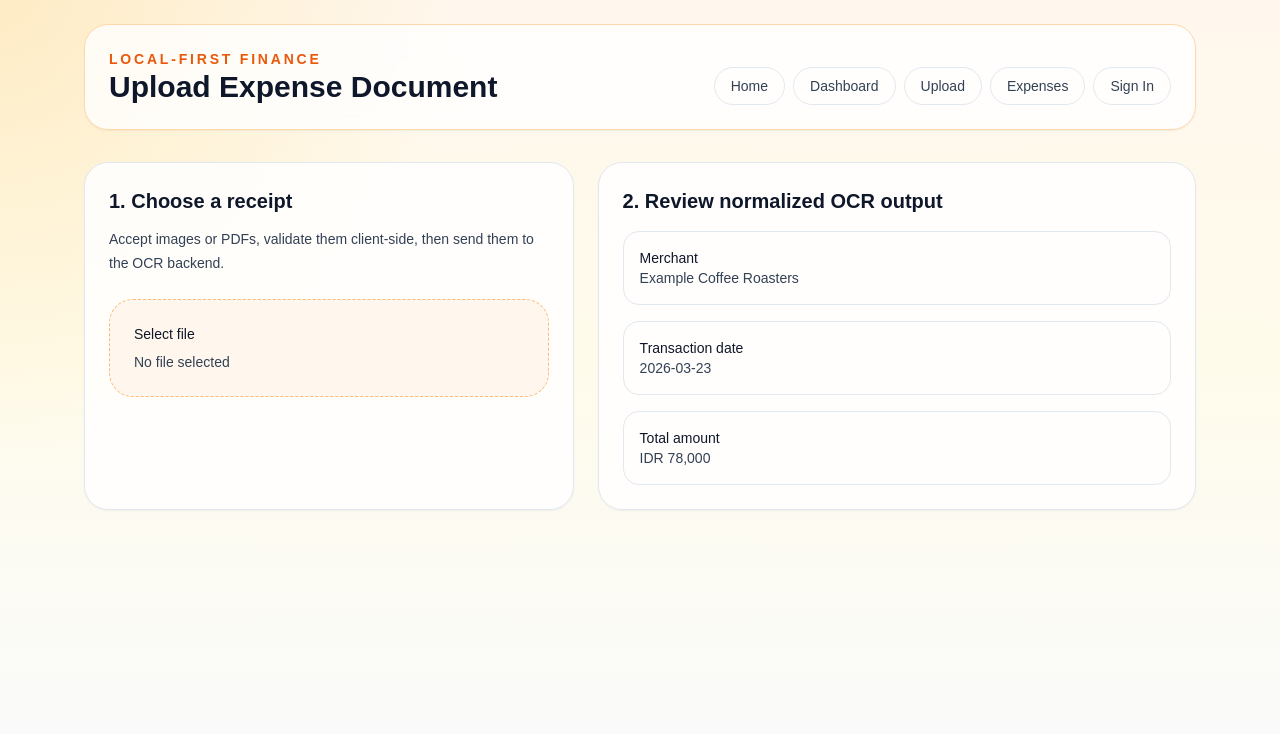
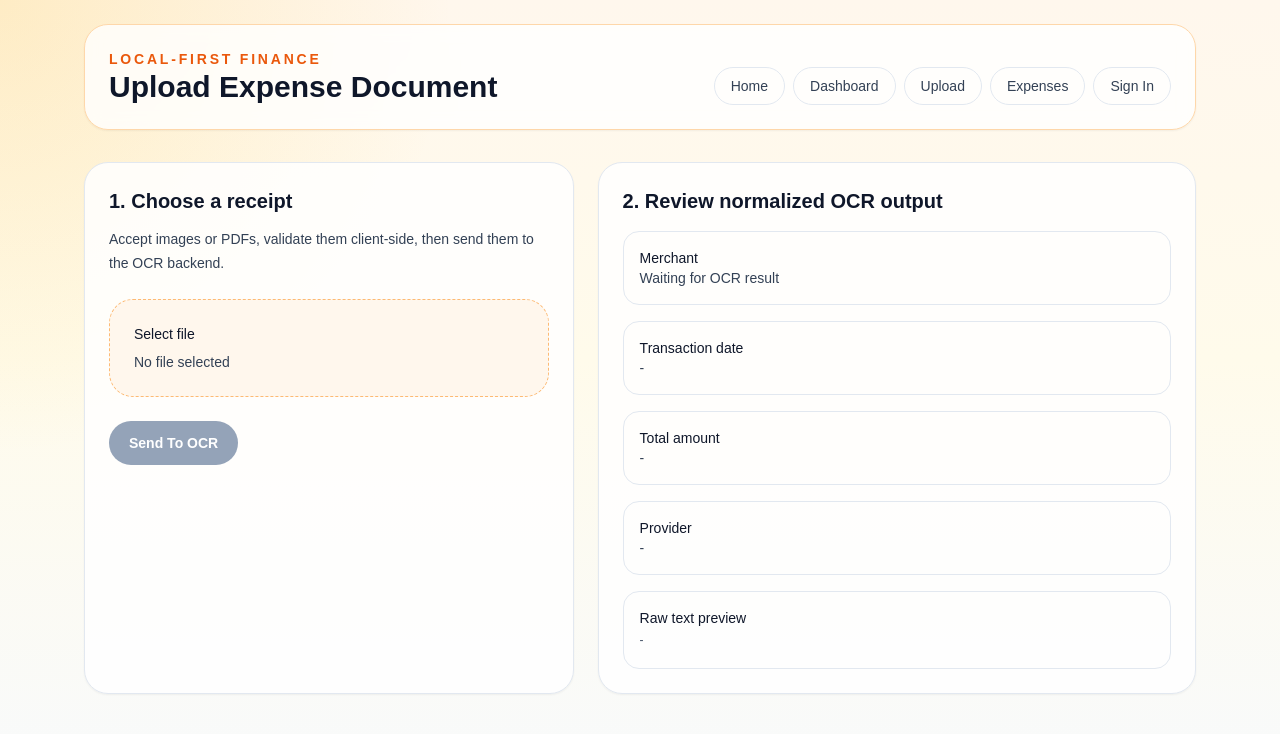
Before and after one commit to kseta233/simple-exp-tracker-fe, a Next.js app: page /upload in a window 1280 px wide. Shown: the top 734 px of the page. Built offline with nearby package versions, Linux system fonts and the light colour scheme; no server answers.

Commit message:
fix upload

```diff
--- a/src/app/upload/page.tsx
+++ b/src/app/upload/page.tsx
@@ -2,9 +2,38 @@
 
 import { useState } from "react";
 import { NavShell } from "@/components/nav-shell";
+import { submitForOCR, type OCRResponse } from "@/lib/api/ocr";
+import { supabase } from "@/lib/supabase/client";
 
 export default function UploadPage() {
+  const [selectedFile, setSelectedFile] = useState<File | null>(null);
   const [fileName, setFileName] = useState("No file selected");
+  const [isSubmitting, setIsSubmitting] = useState(false);
+  const [errorMessage, setErrorMessage] = useState<string | null>(null);
+  const [ocrResult, setOcrResult] = useState<OCRResponse | null>(null);
+
+  async function handleSubmit() {
+    if (!selectedFile) {
+      setErrorMessage("Choose a file before sending it to OCR.");
+      return;
+    }
+
+    setIsSubmitting(true);
+    setErrorMessage(null);
+
+    try {
+      const session = supabase ? await supabase.auth.getSession() : null;
+      const token = session?.data.session?.access_token ?? "test-token";
+      const result = await submitForOCR(selectedFile, token);
+      setOcrResult(result);
+    } catch (error) {
+      const message = error instanceof Error ? error.message : "OCR request failed";
+      setErrorMessage(message);
+      setOcrResult(null);
+    } finally {
+      setIsSubmitting(false);
+    }
+  }
 
   return (
     <NavShell title="Upload Expense Document">
@@ -23,10 +52,25 @@ export default function UploadPage() {
               accept="image/*,application/pdf"
               onChange={(event) => {
                 const file = event.target.files?.[0];
+                setSelectedFile(file ?? null);
                 setFileName(file?.name ?? "No file selected");
+                setErrorMessage(null);
               }}
             />
           </label>
+          <button
+            className="mt-6 rounded-full bg-slate-900 px-5 py-3 text-sm font-semibold text-white disabled:cursor-not-allowed disabled:bg-slate-400"
+            type="button"
+            onClick={handleSubmit}
+            disabled={!selectedFile || isSubmitting}
+          >
+            {isSubmitting ? "Processing..." : "Send To OCR"}
+          </button>
+          {errorMessage ? (
+            <p className="mt-4 rounded-2xl border border-red-200 bg-red-50 px-4 py-3 text-sm text-red-700">
+              {errorMessage}
+            </p>
+          ) : null}
         </article>
 
         <article className="rounded-3xl border border-slate-200 bg-white/85 p-6 shadow-sm">
@@ -34,15 +78,29 @@ export default function UploadPage() {
           <div className="mt-4 space-y-4 text-sm text-slate-700">
             <div className="rounded-2xl border border-slate-200 p-4">
               <p className="font-medium text-slate-900">Merchant</p>
-              <p>Example Coffee Roasters</p>
+              <p>{ocrResult?.parsed.merchant ?? "Waiting for OCR result"}</p>
             </div>
             <div className="rounded-2xl border border-slate-200 p-4">
               <p className="font-medium text-slate-900">Transaction date</p>
-              <p>2026-03-23</p>
+              <p>{ocrResult?.parsed.transactionDate ?? "-"}</p>
             </div>
             <div className="rounded-2xl border border-slate-200 p-4">
               <p className="font-medium text-slate-900">Total amount</p>
-              <p>IDR 78,000</p>
+              <p>
+                {ocrResult
+                  ? `${ocrResult.parsed.currency} ${ocrResult.parsed.totalAmount.toLocaleString()}`
+                  : "-"}
+              </p>
+            </div>
+            <div className="rounded-2xl border border-slate-200 p-4">
+              <p className="font-medium text-slate-900">Provider</p>
+              <p>{ocrResult?.provider ?? "-"}</p>
+            </div>
+            <div className="rounded-2xl border border-slate-200 p-4">
+              <p className="font-medium text-slate-900">Raw text preview</p>
+              <p className="whitespace-pre-wrap break-words text-xs leading-6 text-slate-600">
+                {ocrResult?.rawText ? ocrResult.rawText.slice(0, 800) : "-"}
+              </p>
             </div>
           </div>
         </article>
```
Also changed, not shown: 2 other files (tests, documents, lock files or other folders).
